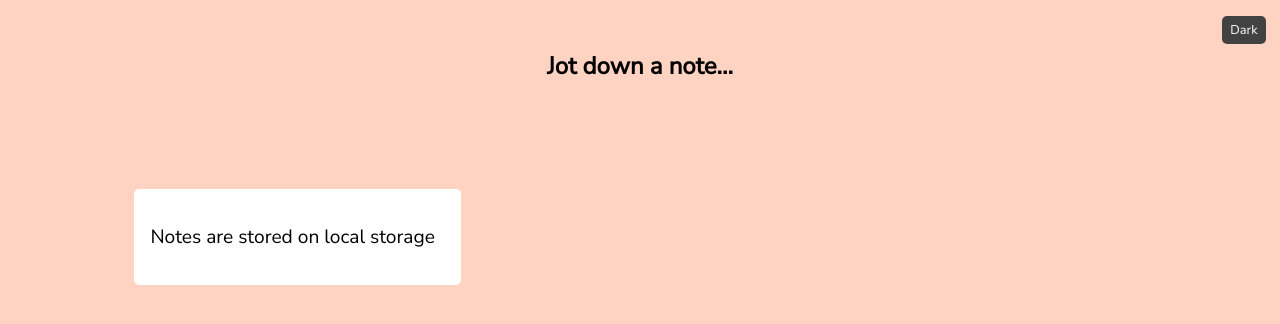
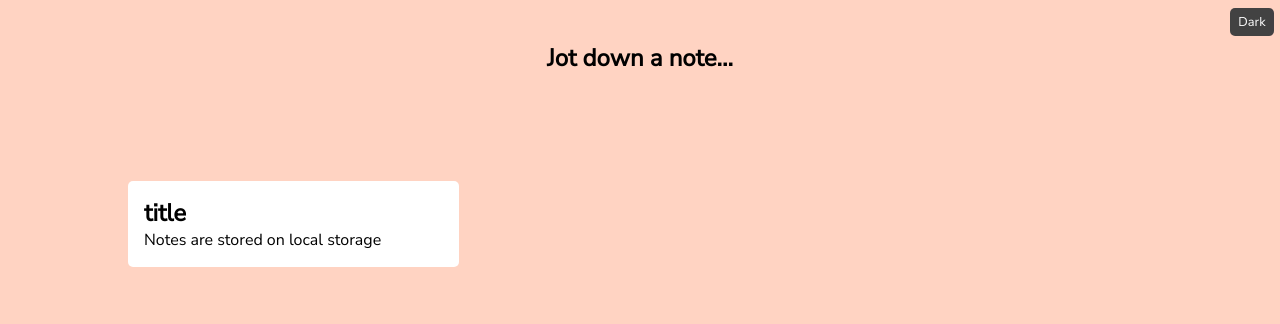
Before and after one commit to davidchenbest/note-app, a React (Create React App) app: page / in a window 1280 px wide. Shown: the top 324 px of the page. Built offline with nearby package versions, Linux system fonts and the light colour scheme.

Commit message:
localstorage: json objects

```diff
--- a/src/App.css
+++ b/src/App.css
@@ -1,6 +1,8 @@
 * {
   box-sizing: border-box;
   font-family: "Nunito Sans", sans-serif;
+  margin: 0;
+  padding: 0;
 }
 
 #heading {
@@ -76,17 +78,39 @@ body {
     rgba(14, 30, 37, 0.32) 0px 2px 16px 0px;
 }
 
-textarea {
+input[type=text],textarea{
   font-size: 1.2rem;
   outline: none;
   border: none;
-  height: 8em;
-  resize: none;
   width: 100%;
 }
 
+input[type=text]{
+  border-bottom: 1px solid gray;
+  margin-bottom: 1rem;
+}
+
+textarea {
+  height: 8em;
+  resize: none;
+}
+
+.title,.content{
+  word-wrap: break-word;
+}
+
+.title{
+  font-weight: bold;
+  font-size: 1.5rem;
+}
+
 .content {
-  font-size: 1.2rem;
+  font-size: 1rem;
+}
+
+#noNotes{
+display: table;
+margin: auto;
 }
 
 .formCon {
--- a/src/components/AddContainer.js
+++ b/src/components/AddContainer.js
@@ -7,15 +7,17 @@ export default function AddContainer({ add }) {
   const { isDark, colors } = useContext(DarkContext);
   const { background, color } = isDark ? colors.dark : colors.light;
 
+  const [title, setTitle] = useState("");
   const [text, setText] = useState("");
   const [showAdd, setShowAdd] = useState(false);
   const [error, setError] = useState(false);
 
   const addToNotes = (e, content) => {
     e.preventDefault();
-    if (content && content.trim() !== "") {
-      add(text);
+    if (content.trim() !== "") {
+      add({title,content:text});
       setText("");
+      setTitle('')
       setError(false);
       return;
     }
@@ -44,6 +46,7 @@ export default function AddContainer({ add }) {
         initial="initial"
         animate="animate"
       >
+        <input value={title} onChange={e=>setTitle(e.target.value)}  placeholder='title' type='text' style={{ background, color }}/>
         <textarea
           autoFocus={true}
           value={text}
--- a/src/components/Note.js
+++ b/src/components/Note.js
@@ -2,18 +2,18 @@ import React, { useState, useContext } from "react";
 import { DarkContext } from '../contexts/DarkContext'
 
 
-export default function Note({ content, editNote, index, remove }) {
+export default function Note({ note, editNote, index, remove }) {
     const { isDark, colors } = useContext(DarkContext)
     const { background, color } = isDark ? colors.dark : colors.light
 
     const [form, setForm] = useState(false);
-    const [text, setText] = useState(content);
+    const [title, setTitle] = useState(note.title);
+    const [text, setText] = useState(note.content);
 
     const submit = (e) => {
         e.preventDefault();
-        editNote(index, text);
+        editNote(index, {title,content:text});
         setForm(false);
-        console.log(form);
     };
 
     const hideForm = (e) => {
@@ -26,7 +26,8 @@ export default function Note({ content, editNote, index, remove }) {
 
     return (
         <div className="eachNote" onClick={() => setForm(true)} style={{ background, color }}>
-            <p className="content" >{content}</p>
+            <p className="title" >{note.title}</p>
+            <p className="content" >{note.content}</p>
             {form && (
                 <div
                     className="formCon"
@@ -35,6 +36,7 @@ export default function Note({ content, editNote, index, remove }) {
                     }}
                 >
                     <form onSubmit={(e) => submit(e)}  >
+                        <input value={title} onChange={e=>setTitle(e.target.value)}  placeholder='title' type='text'/>
                         <textarea
                             type="text"
                             value={text}
--- a/src/components/NoteContainer.js
+++ b/src/components/NoteContainer.js
@@ -1,4 +1,5 @@
 import React, { useEffect, useReducer } from "react";
+import checkStorageDataType from '../modules/checkStorageDataType'
 import AddContainer from "./AddContainer";
 import Note from "./Note";
 import { notesReducer } from "../reducers/notesReducer";
@@ -8,24 +9,26 @@ export default function NoteContainer() {
   useEffect(() => {
     if (typeof Storage !== "undefined") {
       let data = localStorage.getItem("noteList");
+      data=checkStorageDataType(data)
       if (data) {
-        data = data.split(";;");
         // setNotes(data)
         dispatch({ type: "SET", notes: data });
       } else {
         // setNotes(['Notes are stored on local storage'])
-        dispatch({ type: "SET", notes: ["Notes are stored on local storage"] });
+        dispatch({ type: "SET", notes: [{title:'title',content:"Notes are stored on local storage"}] });
       }
     } else alert("Browser do not support web storage");
   }, []);
+
   useEffect(() => {
     window.onbeforeunload = () => {
-      localStorage.setItem("noteList", notes.join(";;"));
+        const data = JSON.stringify(notes);
+        localStorage.setItem("noteList", data);
     };
   }, [notes]);
 
-  const editNote = (index, content) => {
-    dispatch({ type: "EDIT", id: index, note: content });
+  const editNote = (index, note) => {
+    dispatch({ type: "EDIT", id: index, note });
   };
 
   const remove = (e, index) => {
@@ -33,18 +36,20 @@ export default function NoteContainer() {
     dispatch({ type: "REMOVE", id: index });
   };
 
-  const add = (content) => {
-    dispatch({ type: "ADD", note: content });
+  const add = (note) => {
+    dispatch({ type: "ADD", note});
   };
 
   return (
     <>
       <AddContainer add={add}></AddContainer>
 
+
+        {!notes.length ? <span id='noNotes'>No notes available</span>:
         <div className="noteCon">
           {notes.map((n, i) => (
             <Note
-            content={n}
+              note={n}
               key={i}
               index={i}
               editNote={editNote}
@@ -52,6 +57,9 @@ export default function NoteContainer() {
             ></Note>
           ))}
         </div>
+        }
+
+
     </>
   );
 }
--- /dev/null
+++ b/src/modules/checkStorageDataType.js
@@ -0,0 +1,15 @@
+function checkStorageDataType(data){
+    try {
+        let arr = JSON.parse(data)
+        if( arr === null || arr === undefined) return arr
+        else if(Array.isArray(arr)) return arr
+        localStorage.setItem("noteList", '[]')
+        return []
+    } catch (error) {
+        localStorage.setItem("noteList", '[]')
+        return []
+    }
+
+}
+
+module.exports=checkStorageDataType
```
Lines whose indentation alone changed are shown as unchanged.
